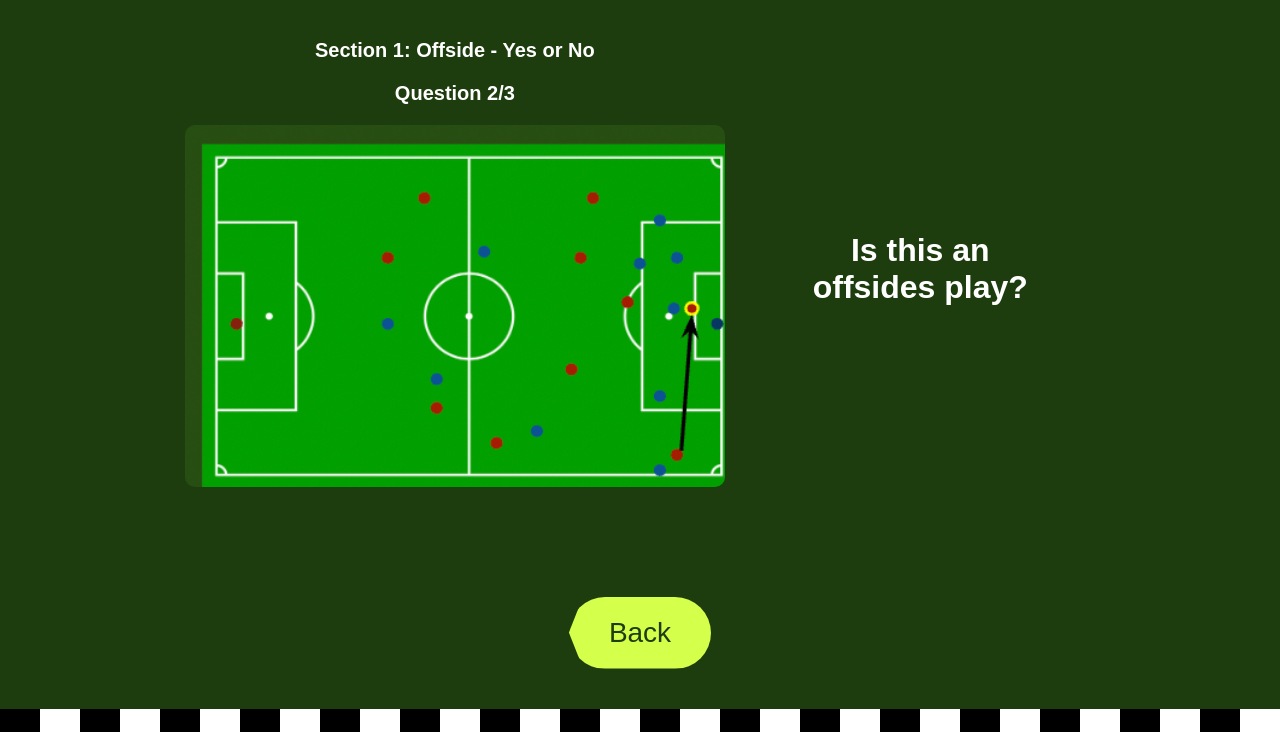
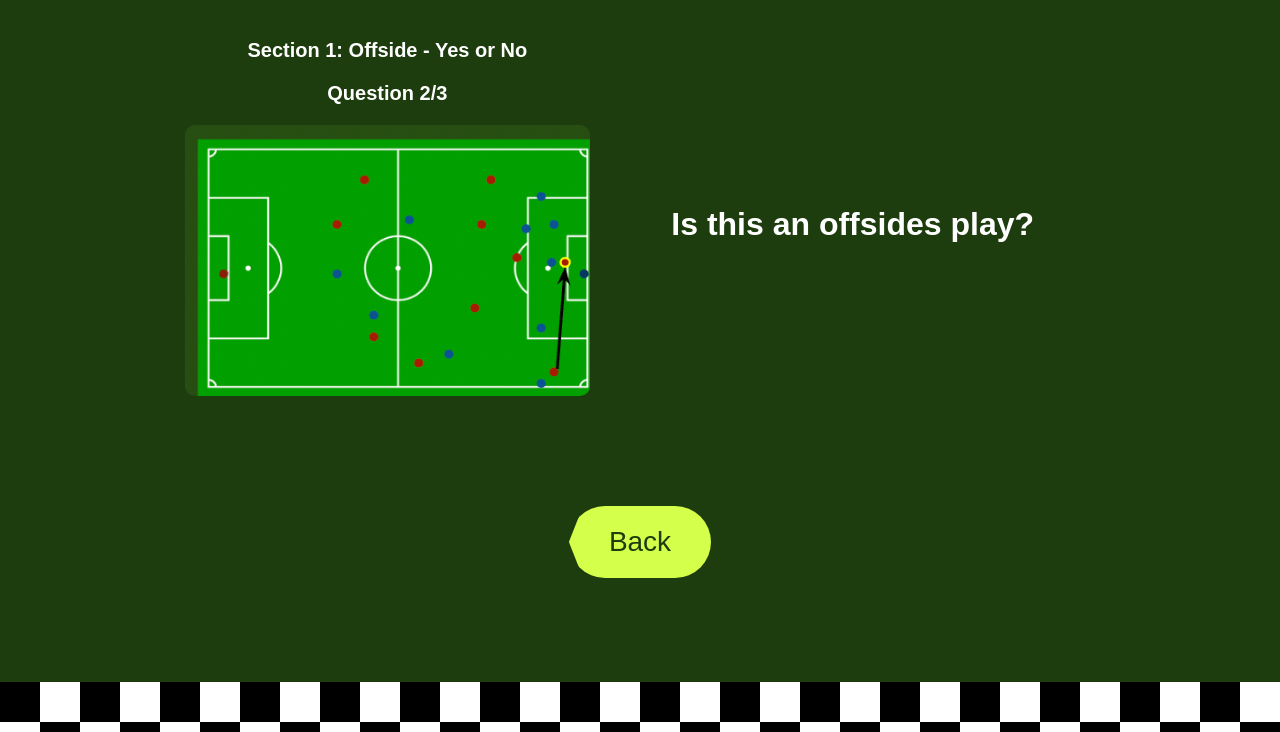
Before and after one commit to anumahmad/coms4170_ui_design_final, a Flask app: page /quiz/1 in a window 1280 px wide. Shown: the part 68-800 px from the top of the page. Run offline with Flask 3, Linux system fonts and the light colour scheme; some web fonts are replaced.

Commit message:
Update style.css

```diff
--- a/static/style.css
+++ b/static/style.css
@@ -318,7 +318,7 @@ footer {
 }
 
 .quiz-page .quiz-left {
-    flex: 2;
+    flex: 1;
     padding-left: 0;
     margin-left: 0;
 }
```
